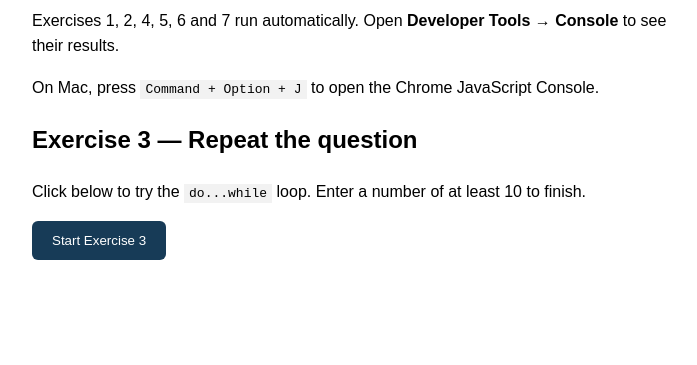
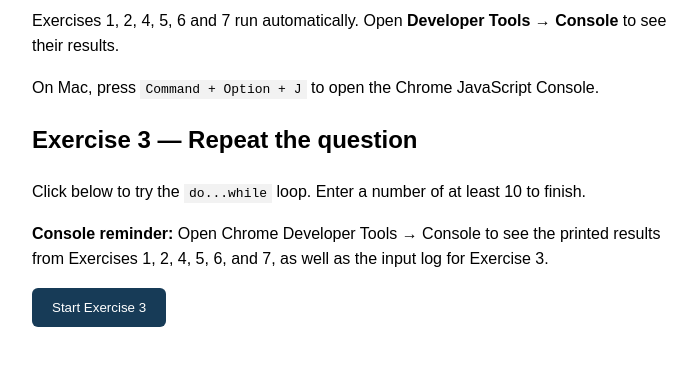
Before and after one commit to clementAIOR/DI-HA, a plain HTML site: page Week2/Day6/Exercise/index.html in a window 1280 px wide. Shown: the part 125-490 px from the top of the page, without its empty margins (288-985 px from the left). Drawn offline with Linux system fonts and the light colour scheme.

Commit message:
Add Chrome Console reminder to Exercises XP runner

```diff
--- a/Week2/Day6/Exercise/index.html
+++ b/Week2/Day6/Exercise/index.html
@@ -17,6 +17,7 @@
   <p>On Mac, press <code>Command + Option + J</code> to open the Chrome JavaScript Console.</p>
   <h2>Exercise 3 — Repeat the question</h2>
   <p>Click below to try the <code>do...while</code> loop. Enter a number of at least 10 to finish.</p>
+  <p><strong>Console reminder:</strong> Open Chrome Developer Tools &rarr; Console to see the printed results from Exercises 1, 2, 4, 5, 6, and 7, as well as the input log for Exercise 3.</p>
   <button id="start-exercise-3" type="button">Start Exercise 3</button>
 </body>
 </html>
```
